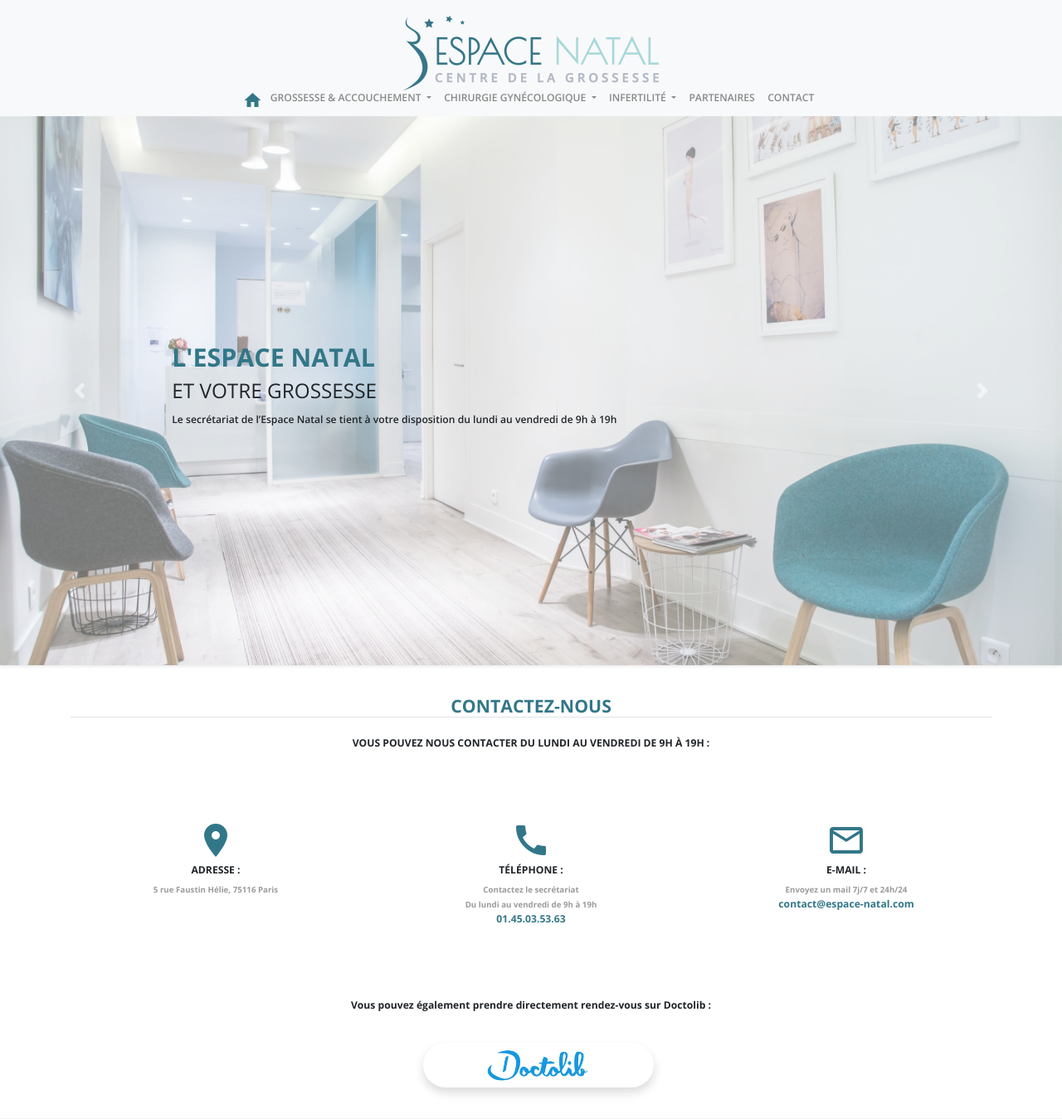
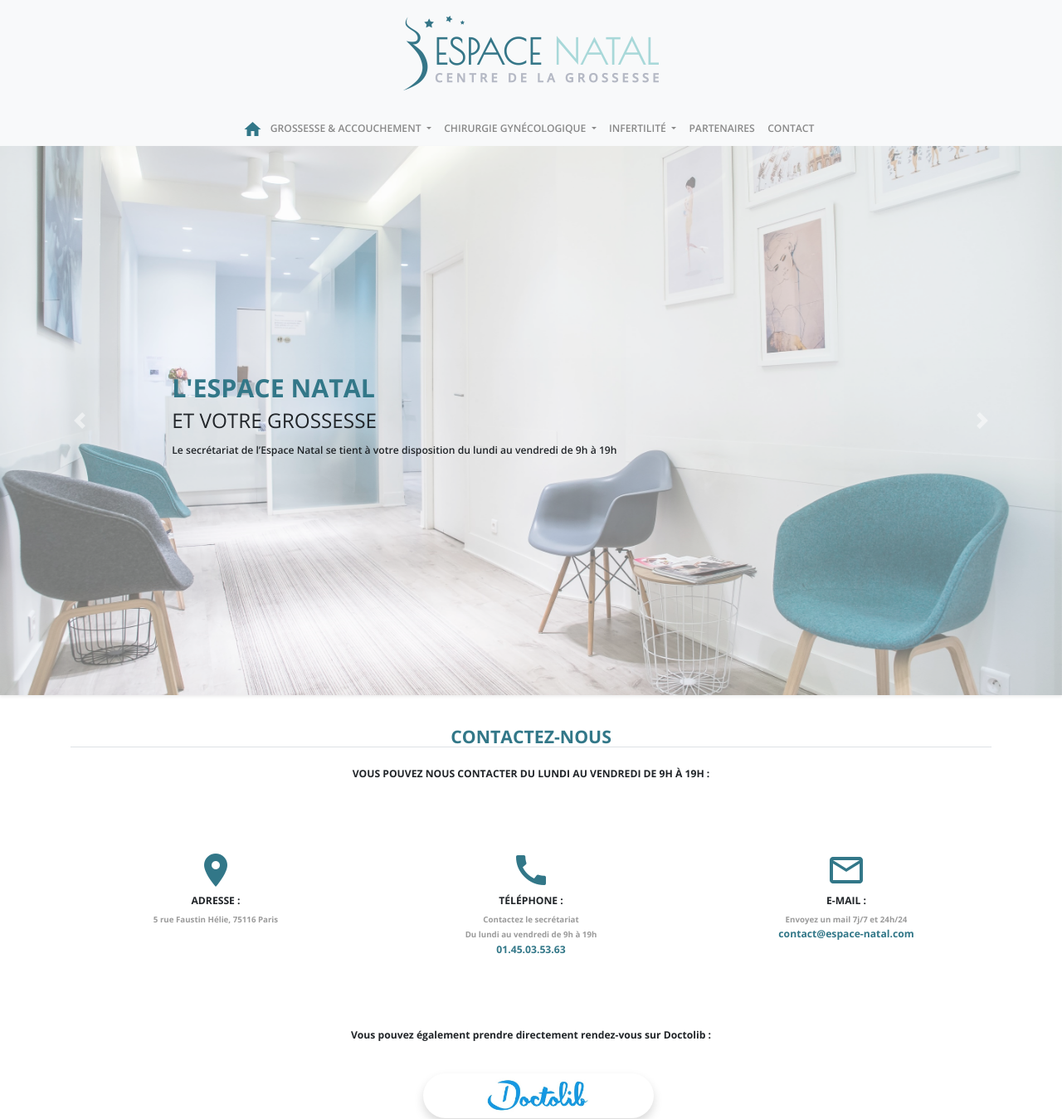
Before and after one commit to guillaumeMECE/espace-natal, a PHP site: page /index.php in a window 1280 px wide. Shown: the top 1349 px of the page at 83% size. Run offline with PHP 8.4, Linux system fonts and the light colour scheme; some libraries are stand-ins or nearby versions.

Commit message:
add margin navbar-logo and add clickable link for tel and mail

```diff
--- a/contact/index.php
+++ b/contact/index.php
@@ -124,7 +124,8 @@
             <br>
             <small>Du lundi au vendredi de 9h à 19h</small>
             <br>
-            <strong class="primaryColor">01.45.03.53.63</strong>
+            <strong><a href="tel:+33145035363" class="primaryColor">01.45.03.53.63</a></strong>
+            <!--strong class="primaryColor">01.45.03.53.63</strong-->
           </div>
         </div>
         <!-- EMAIL -->
@@ -136,7 +137,8 @@
             <h6>E-MAIL :</h6>
             <small>Envoyez un mail 7j/7 et 24h/24</small>
             <br>
-            <strong class="primaryColor">contact@espace-natal.com</strong>
+            <!--strong class="primaryColor">contact@espace-natal.com</strong-->
+            <strong><a href="mailto:contact@espace-natal.com?Subject=Contact" target="_top" class="primaryColor">contact@espace-natal.com</a></strong>
           </div>
         </div>
         <!-- DOCTOLIB -->
--- a/views/contact.html
+++ b/views/contact.html
@@ -33,14 +33,16 @@
       <br>
       <small class="grayColor" style="font-weight: 700;">Du lundi au vendredi de 9h à 19h</small>
       <br>
-      <strong class="primaryColor">01.45.03.53.63</strong>
+      <strong><a href="tel:+33145035363" class="primaryColor">01.45.03.53.63</a></strong>
+      <!--strong class="primaryColor">01.45.03.53.63</strong-->
     </div>
     <div class="col-md-4 mb-5">
       <i class="material-icons primaryColor md-48">mail_outline</i>
       <h6 style="font-weight: 700;">E-MAIL :</h6>
       <small class="grayColor" style="font-weight: 700;">Envoyez un mail 7j/7 et 24h/24</small>
       <br>
-      <strong class="primaryColor">contact@espace-natal.com</strong>
+      <!--strong class="primaryColor">contact@espace-natal.com</strong-->
+      <strong><a href="mailto:contact@espace-natal.com?Subject=Contact" target="_top" class="primaryColor">contact@espace-natal.com</a></strong>
     </div>
   </div>
   <!-- DOCTOLIB -->
--- a/views/navbar.html
+++ b/views/navbar.html
@@ -11,10 +11,10 @@
   <button class="navbar-toggler" type="button" data-toggle="collapse" data-target="#navbarNavDropdown" aria-controls="navbarNavDropdown" aria-expanded="false" aria-label="Toggle navigation">
     <span class="navbar-toggler-icon"></span>
   </button>
-  <div class="collapse navbar-collapse" id="navbarNavDropdown">
+  <div class="collapse navbar-collapse mt-5" id="navbarNavDropdown">
     <ul class="navbar-nav">
       <!-- ACCUEIL -->
-      <a class="navbar-item" href="\espace-natal"> <i class="material-icons primaryColor" style="vertical-align:text-top;">home</i> </a>
+      <a class="navbar-item" href="\espace-natal"> <i class="material-icons primaryColor" style="vertical-align:middle;">home</i> </a>
 
       <!-- Grossesse & Accouchement -->
       <li class="nav-item dropdown">
```
